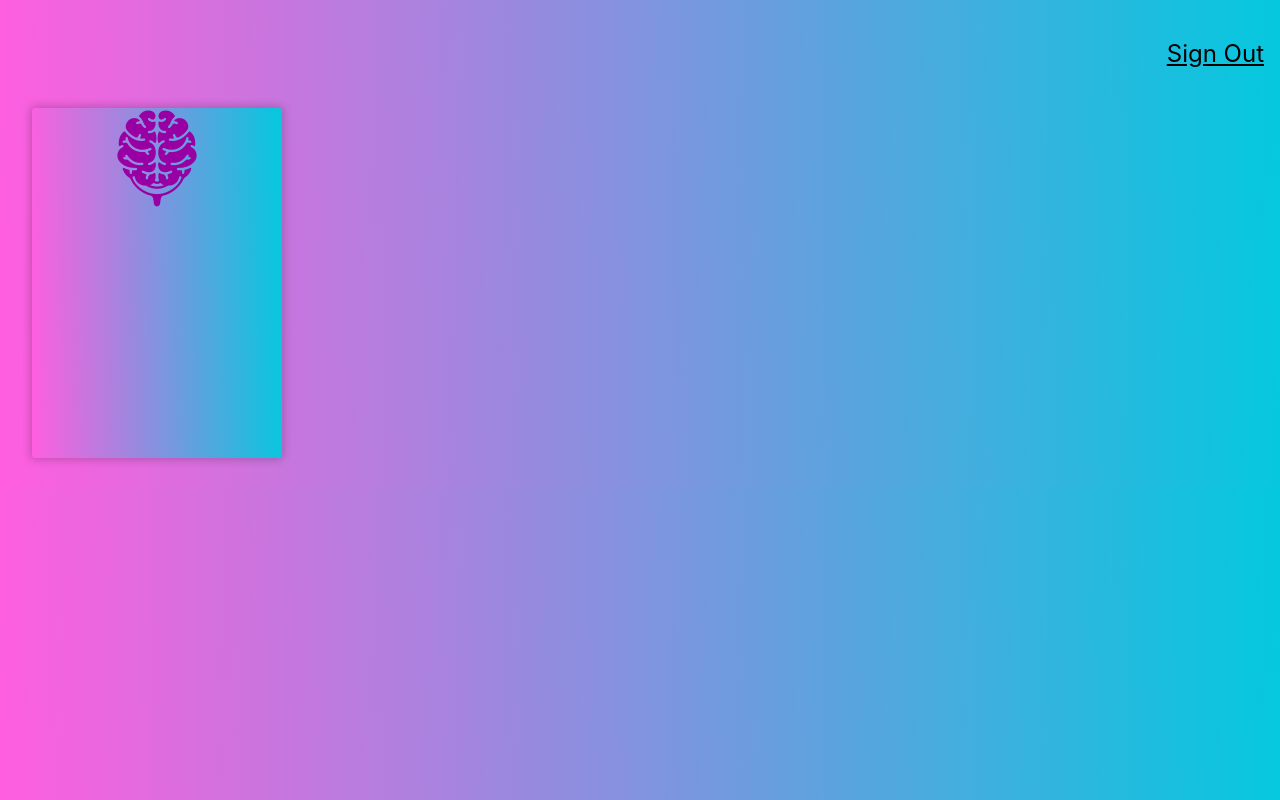
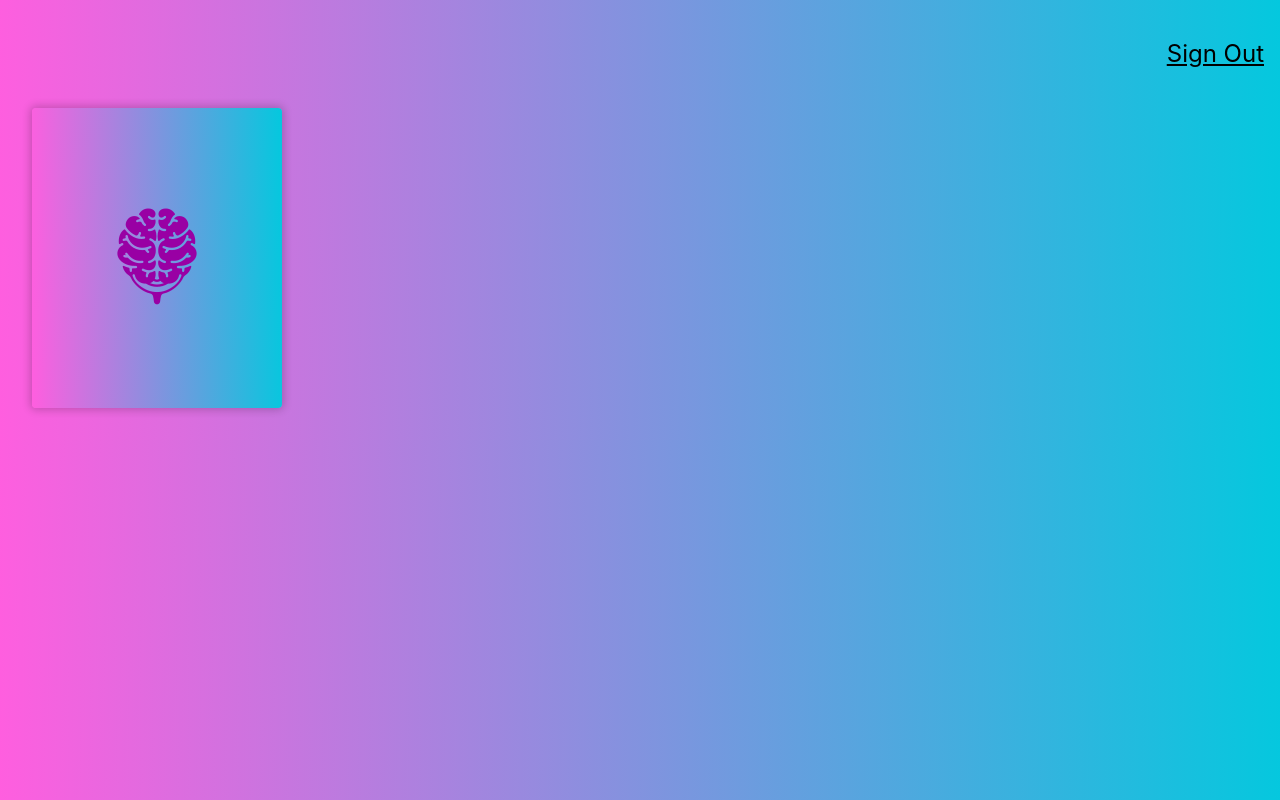
Before and after one commit to Andrej044/face-detect-app, a React (Create React App) app: page / in a window 1280 px wide. Built offline with nearby package versions, Linux system fonts and the light colour scheme.

Commit message:
add style properties

```diff
--- a/src/components/logo/Logo.css
+++ b/src/components/logo/Logo.css
@@ -1,6 +1,9 @@
 
 .Tilt{
-  height: 350px;
+  display: flex;
+  justify-content: center;
+  align-items: center;
+  height: 300px;
   max-width: 250px;
   background: linear-gradient(89deg, #FF5EDF 0%, #04C8DE 100% );
 
--- a/src/components/logo/Logo.js
+++ b/src/components/logo/Logo.js
@@ -6,7 +6,7 @@ const Logo = () => {
 
   return(
     <div className='Logo ma4 mt0'>
-      <Tilt className='Tilt br2 shadow-2' glareEnable={true} gyroscope={true}>
+      <Tilt className='Tilt br2 shadow-2' glareEnable={true} gyroscope={true} scale={1.1}>
         <div>
           <img src={brain} alt='logo' />
         </div>
```
